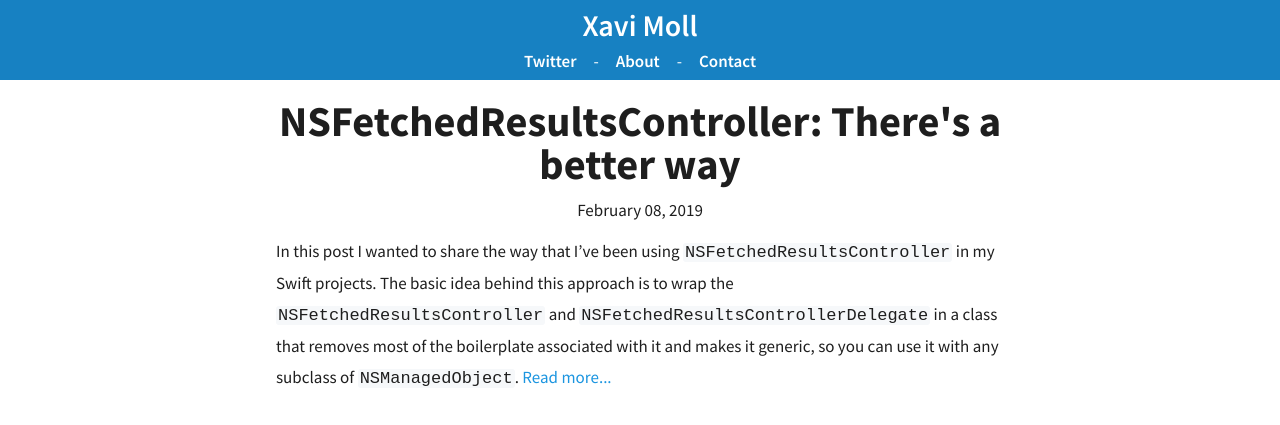
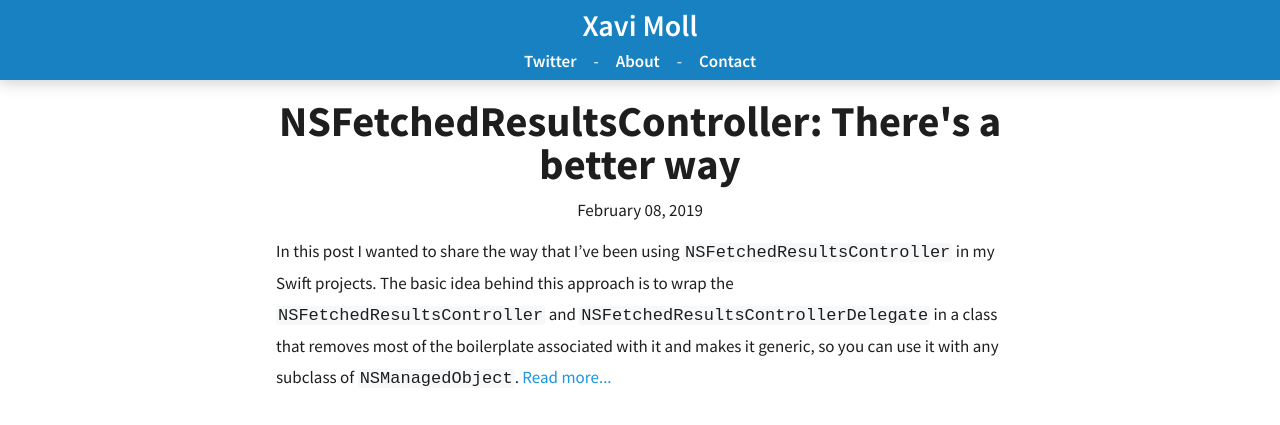
Before and after one commit to xmollv/xmollv.github.io, a Jekyll site: the page built from pages/home.html, in a window 1280 px wide. Shown: the top 425 px of the page. Built offline with Jekyll 4.4.1, drawn with Linux system fonts in a browser that asks for light colours.

Commit message:
Added a drop shadow

```diff
--- a/assets/css/base.css
+++ b/assets/css/base.css
@@ -29,6 +29,7 @@ header {
     width: 100%;
     position: fixed;
     top: 0;
+    box-shadow: 0px 0px 15px 2px #ccc
 }
 
 #header_container {
```
